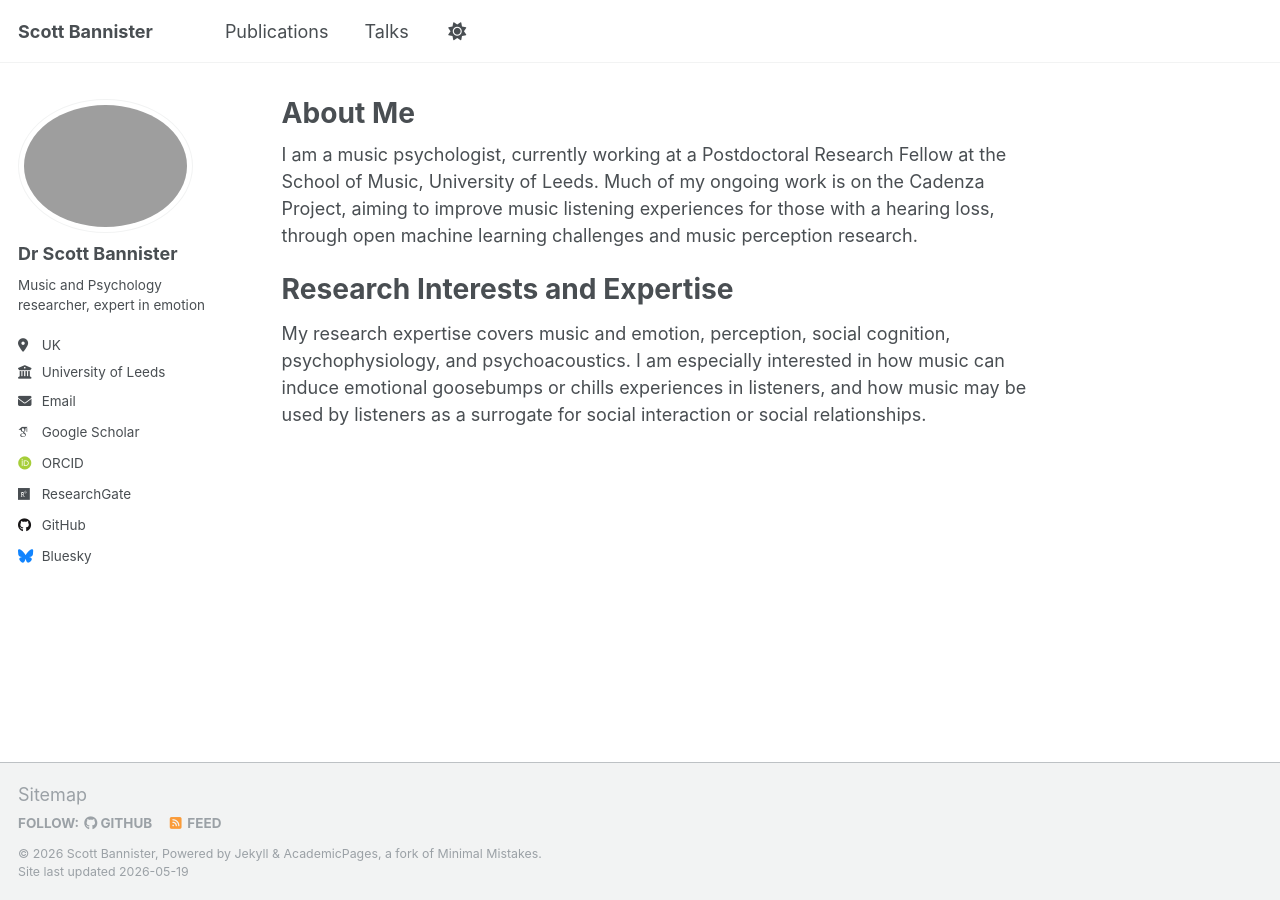
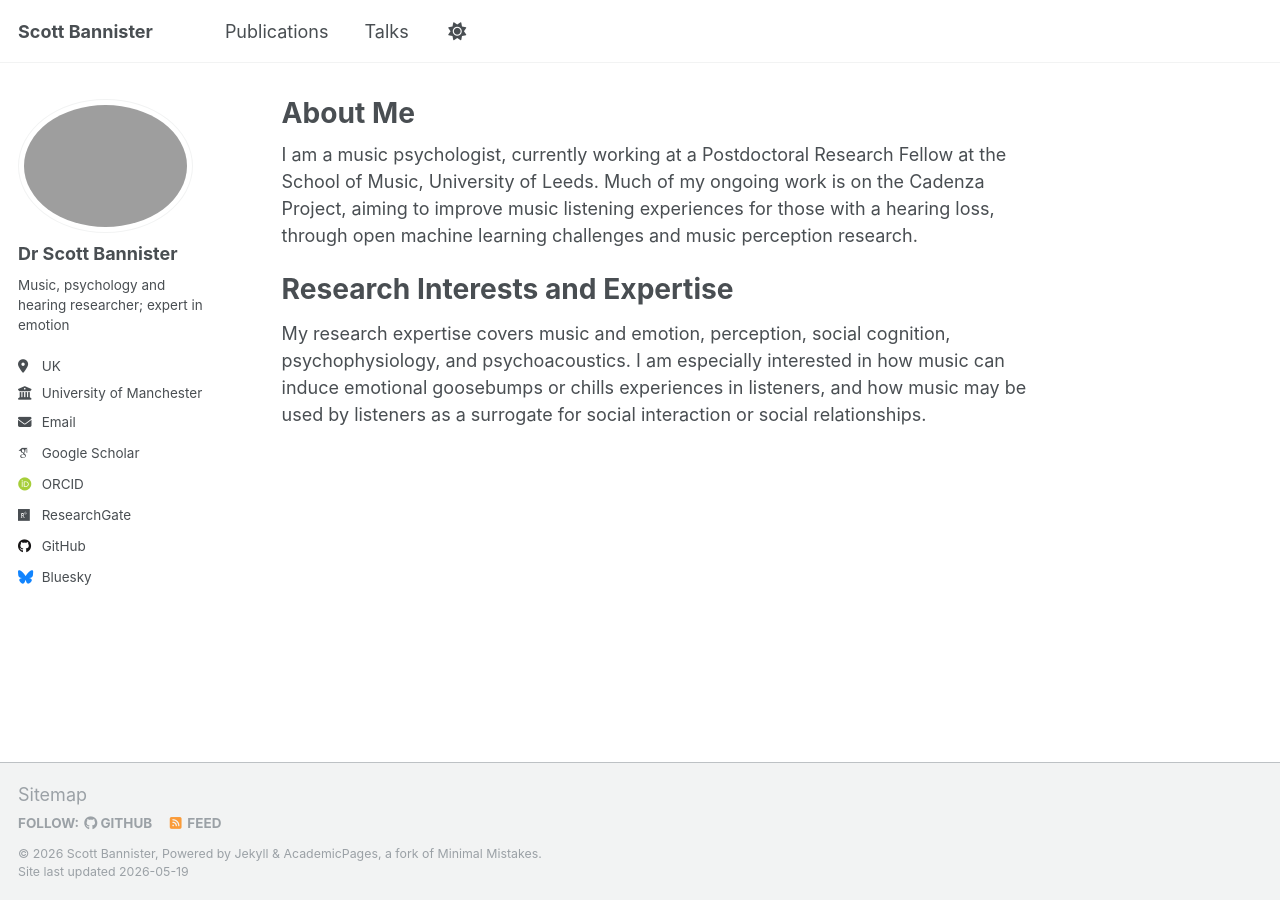
Before and after one commit to scbannister/scbannister.github.io, a Jekyll site: the page built from _pages/about.md, in a window 1280 px wide. Built offline with Jekyll 4.4.1, drawn with Linux system fonts in a browser that asks for light colours; some web fonts are replaced.

Commit message:
Update _config.yml

```diff
--- a/_config.yml
+++ b/_config.yml
@@ -12,7 +12,7 @@ site_theme               : "default"
 title                    : "Scott Bannister"
 title_separator          : "-"
 name                     : &name "Scott Bannister"
-description              : &description "Music and Psychology Researcher"
+description              : &description "Music, Psychology and Hearing Researcher"
 url                      : https://scbannister.github.io # the base hostname & protocol for your site e.g. "https://[your GitHub username].github.io"
 baseurl                  : "" # the subpath of your site, e.g. "/blog"
 repository               : "scbannister/scbannister.github.io"
@@ -25,11 +25,11 @@ author:
   avatar           : "Bannister_Photo.jpg"
   name             : "Dr Scott Bannister"
   pronouns         : # example: "she/her"
-  bio              : "Music and Psychology researcher, expert in emotion"
+  bio              : "Music, psychology and hearing researcher; expert in emotion"
   location         : "UK"
-  employer         : "University of Leeds"
+  employer         : "University of Manchester"
   uri              : # URL
-  email            : "S.C.Bannister@leeds.ac.uk"
+  email            : "scott.bannister@manchester.ac.uk"
 
   # Academic websites
   arxiv            : # URL - Update with the correct link to your profile
```
